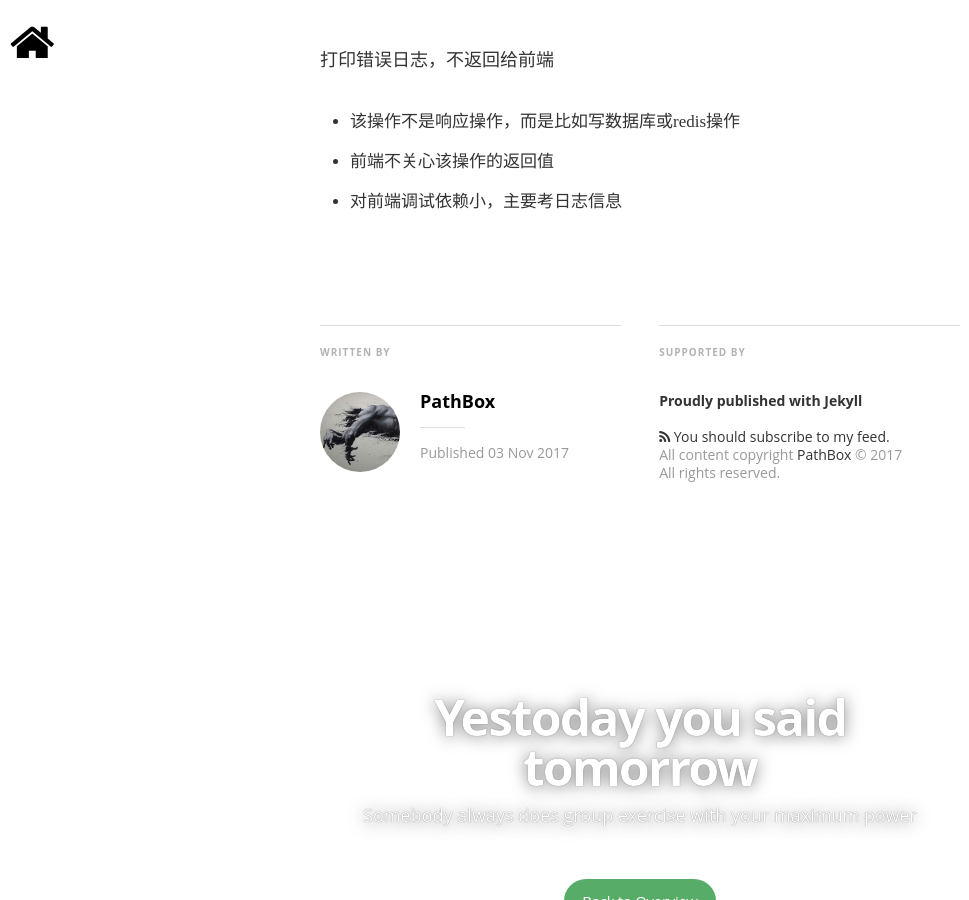
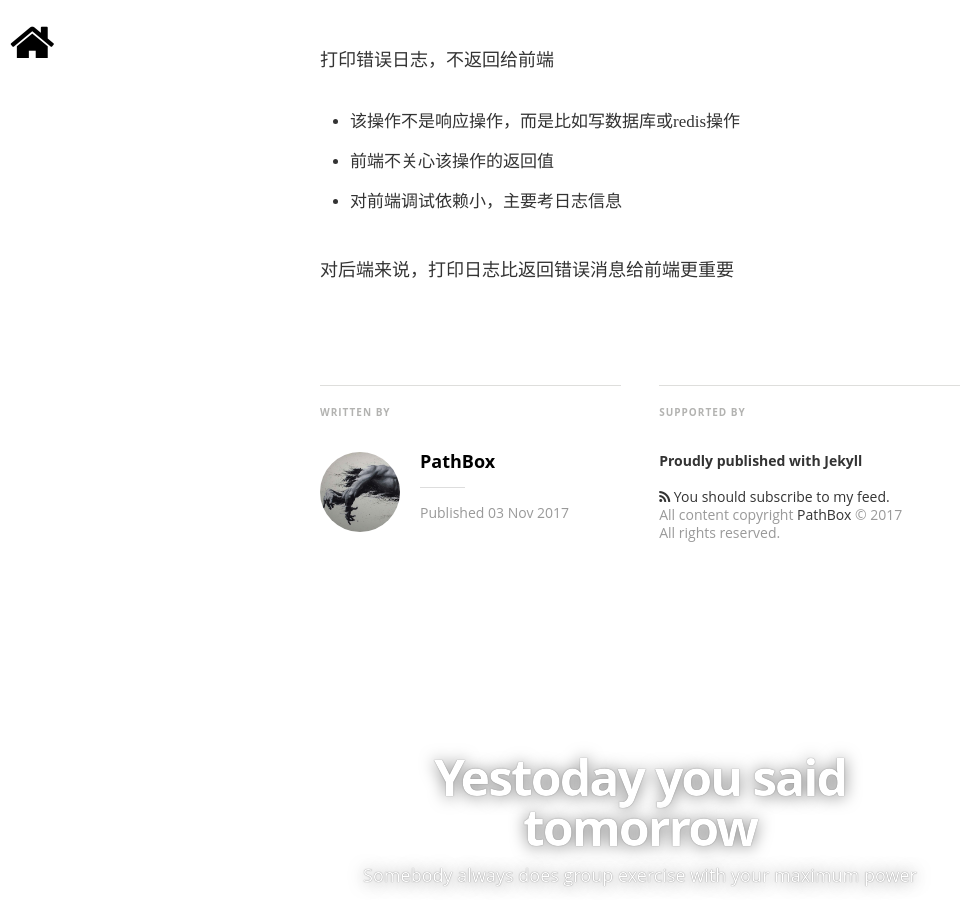
Before and after one commit to pathbox/pathbox.github.io, a Jekyll site: the page built from _posts/2017-11-03-work-summary-in-Udesk-ten.md, in a window 1280 px wide and 900 px high, scrolled down 7247 px. Shown: the whole window, without its empty margins (0-969 px from the left). Built offline with Jekyll 4.4.1, drawn with Linux system fonts in a browser that asks for light colours; nearby versions of some CDN libraries; some web fonts are replaced; comment, search, counter and statistics services are not loaded.

Commit message:
对后端来说，打印日志比返回错误消息给前端更重要

```diff
--- a/_posts/2017-11-03-work-summary-in-Udesk-ten.md
+++ b/_posts/2017-11-03-work-summary-in-Udesk-ten.md
@@ -189,3 +189,5 @@ http://www.jianshu.com/p/4a58761d758f
 + 该操作不是响应操作，而是比如写数据库或redis操作
 + 前端不关心该操作的返回值
 + 对前端调试依赖小，主要考日志信息
+
+对后端来说，打印日志比返回错误消息给前端更重要
```
